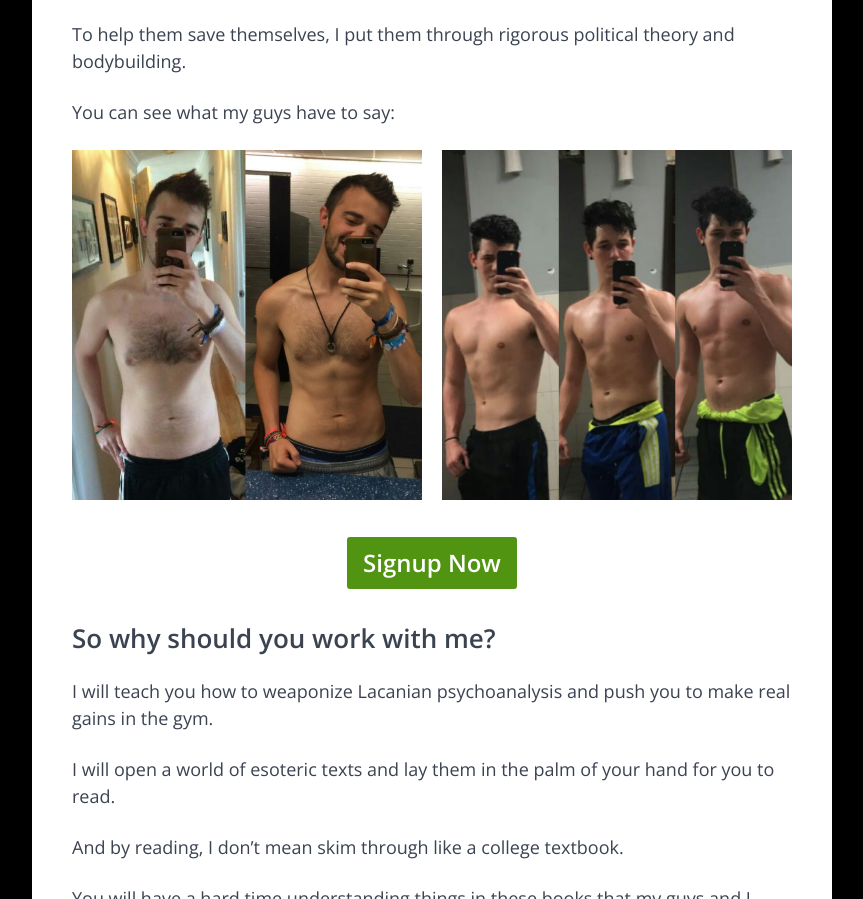
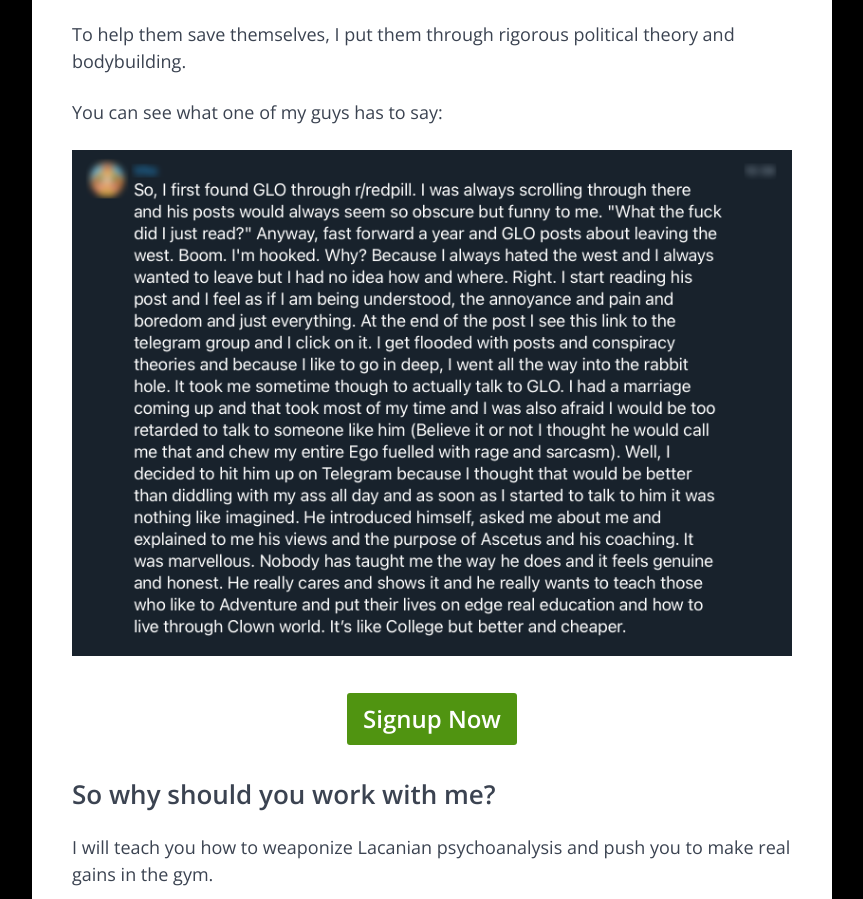
Before and after one commit to ascsocial/leads, a plain HTML site: page docs/index.html in a window 1280 px wide. Shown: the part 3029-3928 px from the top of the page, without its empty margins (208-1071 px from the left). Drawn offline with nearby package versions, Linux system fonts and the light colour scheme; a script that the page names is missing.

Commit message:
add one testimonial

```diff
--- a/docs/index.css
+++ b/docs/index.css
@@ -112,6 +112,11 @@ main {
   line-height: 1.5;
 }
 
+.result img {
+  width: 100%;
+  height: auto;
+}
+
 .results {
   display: grid;
   grid-template-columns: 1fr 1fr;
--- a/docs/index.html
+++ b/docs/index.html
@@ -78,10 +78,9 @@
       <p>Along the way, I didn’t hesitate to call them a faggot retard. And I only do it because I actually care a lot.</p>
       <p>I want to slap the kids here awake because there is a huge bullshit train coming right at them and they need to save themselves.</p>
       <p>To help them save themselves, I put them through rigorous political theory and bodybuilding.</p>
-      <p>You can see what my guys have to say:</p>
-      <div class="results">
-        <div><img src="/img/results_1.jpeg"></div>
-        <div><img src="/img/results_2.jpeg"></div>
+      <p>You can see what one of my guys has to say:</p>
+      <div class="result">
+        <div><img src="/img/review_1.png"></div>
       </div>
       <div class="signup">
         <a href="#cta" class="skip">Signup Now</a>
```
Also changed, not shown: docs/img/review_1.png (added).
